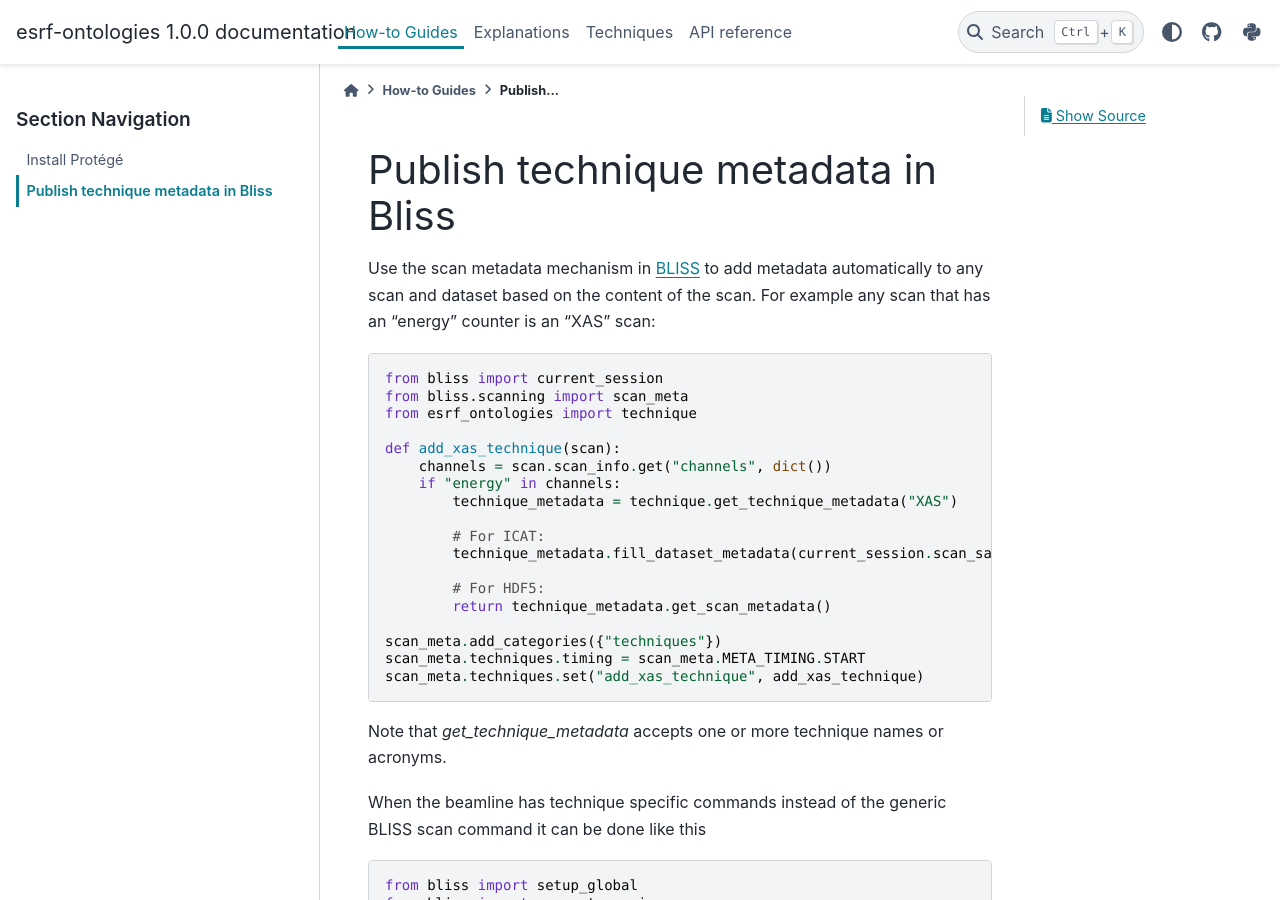
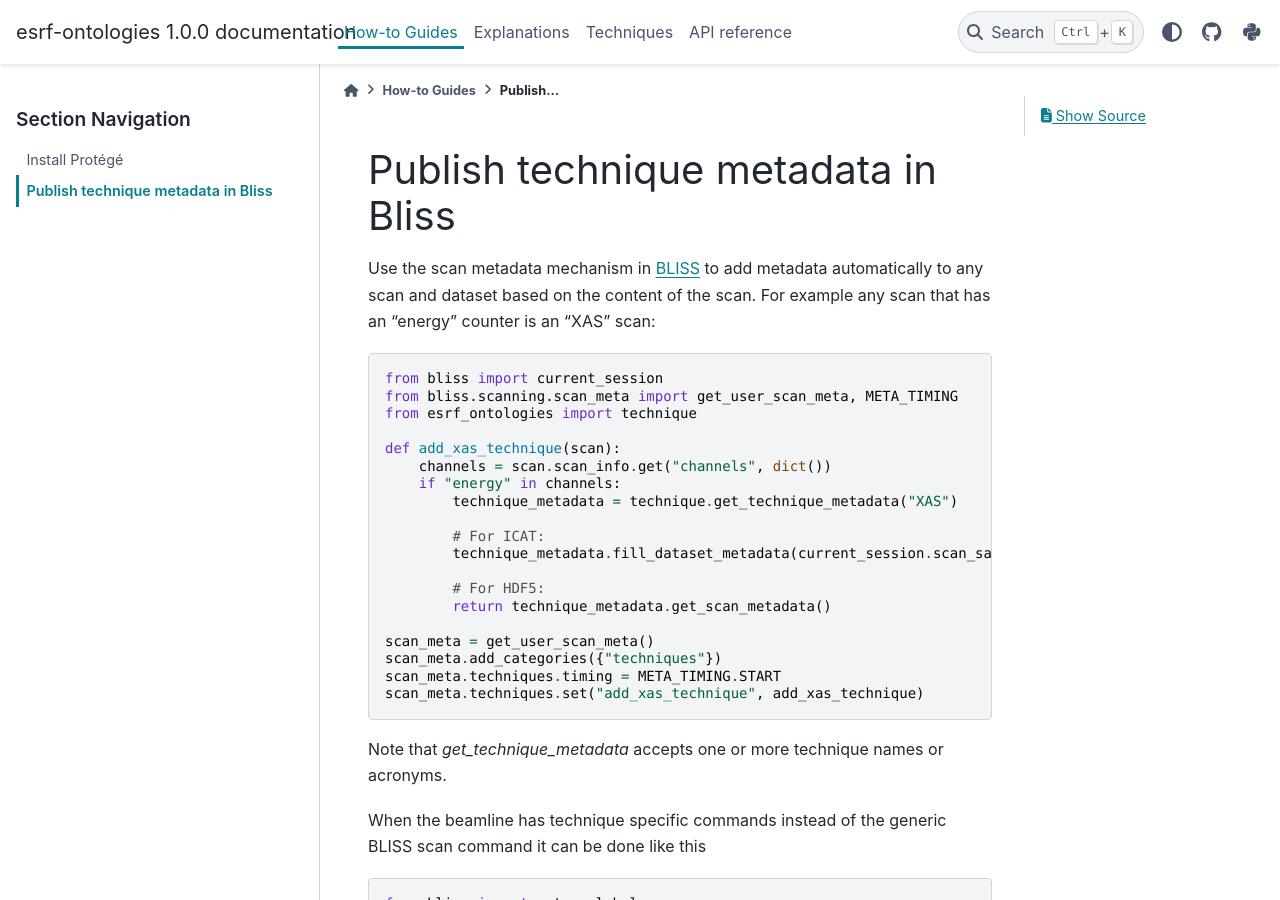
Before and after one commit to pan-ontologies/esrf-ontologies, a Sphinx documentation site: the page built from doc/howtoguides/bliss.rst, in a window 1280 px wide and 900 px high. Built offline with Sphinx 7.4.7 and the PyData theme 0.15.4, drawn with Linux system fonts in a browser that asks for light colours.

Commit message:
docs: fix scan_meta from bliss

```diff
--- a/doc/howtoguides/bliss.rst
+++ b/doc/howtoguides/bliss.rst
@@ -8,7 +8,7 @@ that has an "energy" counter is an "XAS" scan:
 .. code:: python
 
     from bliss import current_session
-    from bliss.scanning import scan_meta
+    from bliss.scanning.scan_meta import get_user_scan_meta, META_TIMING
     from esrf_ontologies import technique
 
     def add_xas_technique(scan):
@@ -22,8 +22,9 @@ that has an "energy" counter is an "XAS" scan:
             # For HDF5:
             return technique_metadata.get_scan_metadata()
 
+    scan_meta = get_user_scan_meta()
     scan_meta.add_categories({"techniques"})
-    scan_meta.techniques.timing = scan_meta.META_TIMING.START
+    scan_meta.techniques.timing = META_TIMING.START
     scan_meta.techniques.set("add_xas_technique", add_xas_technique)
 
 Note that `get_technique_metadata` accepts one or more technique names or acronyms.
```
